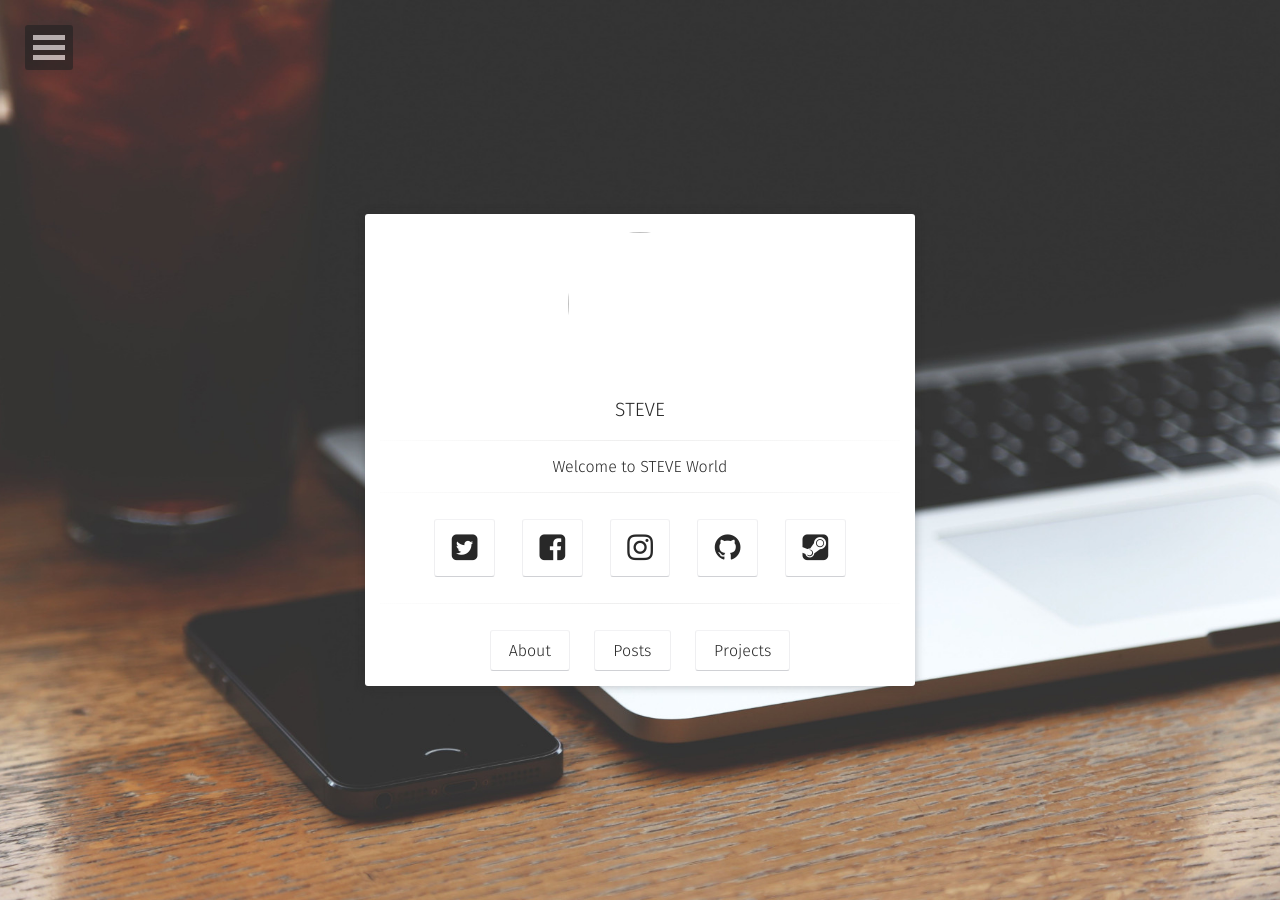
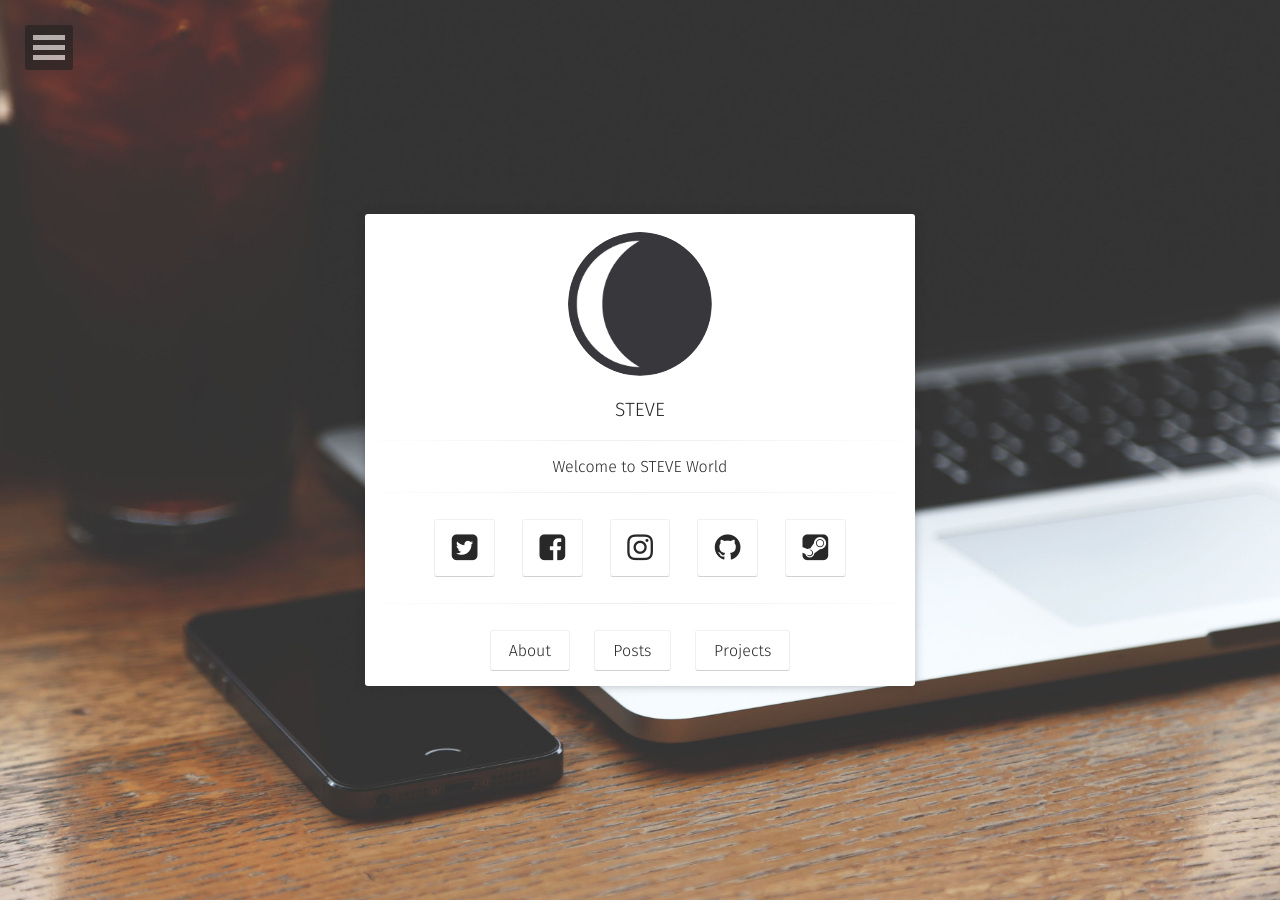
Before and after one commit to EdgeJH/exitst8.github.io, a Jekyll site: the page built from index.html, in a window 1280 px wide. Built offline with Jekyll 4.4.1, drawn with Linux system fonts in a browser that asks for light colours; some web fonts are replaced.

Commit message:
Update home.html

```diff
--- a/_layouts/home.html
+++ b/_layouts/home.html
@@ -16,7 +16,7 @@
         <div class="container animated fadeIn">
             <div class="row">
                     <a href="{{ site.url }}">
-                        <img src="{{ site.steve_gitImge }}" class="img-circle zoombtn animated rotateIn">
+                        <img src="{{ site.logo }}" class="img-circle zoombtn animated rotateIn">
                     </a>
                     <h3 class="title">
                         <a class="zoombtn" href="{{ site.url }}">
```
